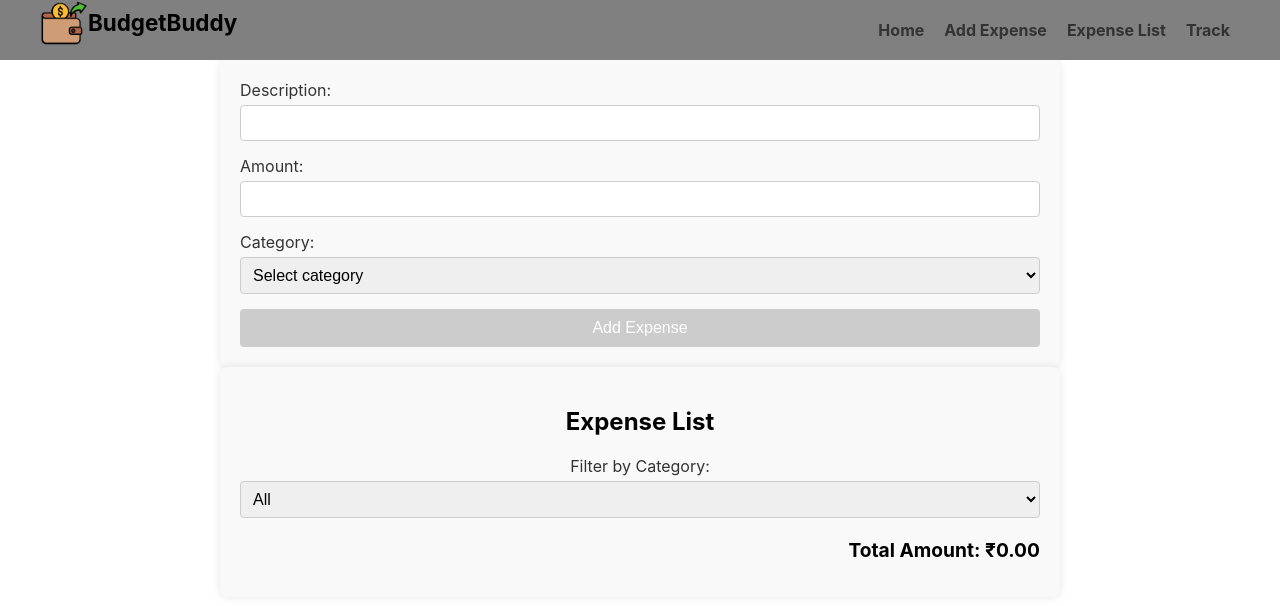
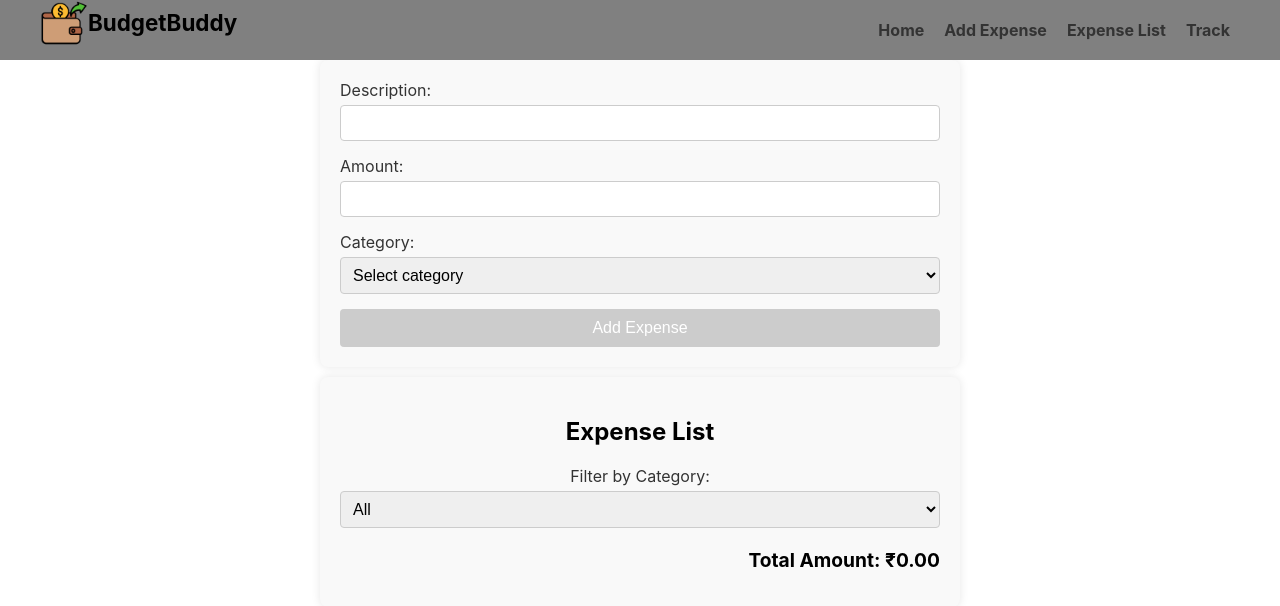
Before and after one commit to amlesh-kumar01/expense-tracker, a React (Create React App) app: page /track in a window 1280 px wide. Shown: the top 606 px of the page. Built offline with nearby package versions, Linux system fonts and the light colour scheme.

Commit message:
added Image to HeroSection

```diff
--- a/src/App.js
+++ b/src/App.js
@@ -8,7 +8,10 @@ import { BrowserRouter as Router, Route, Routes } from "react-router-dom";
 import React, { useState } from "react";
 
 function App() {
-  const [expenses, setExpenses] = useState([]);
+  const [expenses, setExpenses] = useState(() => {
+    const savedExpenses = localStorage.getItem('expenses');
+    return savedExpenses ? JSON.parse(savedExpenses) : [];
+  })
   useEffect(() => {
     localStorage.setItem("expenses", JSON.stringify(expenses));
   }, [expenses]);
--- a/src/components/AddExpenseForm.css
+++ b/src/components/AddExpenseForm.css
@@ -1,8 +1,8 @@
-/* Base styles */
+
 form {
     display: flex;
     flex-direction: column;
-    max-width: 800px;
+    max-width: 600px;
     margin: 0 auto;
     padding: 20px;
     background-color: #f9f9f9;
--- a/src/components/ExpenseList.css
+++ b/src/components/ExpenseList.css
@@ -1,10 +1,11 @@
 .expense-list {
-    max-width: 800px;
+    max-width: 600px;
     margin: 0 auto;
     padding: 20px;
     background-color: #f9f9f9;
     border-radius: 8px;
     box-shadow: 0 0 10px rgba(0, 0, 0, 0.1);
+    margin-top: 10px;
   }
 
   h2 {
--- a/src/components/HeroSection.css
+++ b/src/components/HeroSection.css
@@ -5,6 +5,7 @@
     justify-content: space-between;
     padding: 50px;
     background-color: #f0f0f0;
+
   }
 
   .hero-content {
--- a/src/components/HeroSection.js
+++ b/src/components/HeroSection.js
@@ -5,12 +5,12 @@ const HeroSection = () => {
   return (
     <section className="hero">
       <div className="hero-content">
-        <h1 className="hero-title">Welcome to Our Website</h1>
-        <p className="hero-description">Discover amazing features and benefits that will help you achieve great things.</p>
+        <h1 className="hero-title">Welcome to BudgetBuddy</h1>
+        <p className="hero-description">An Expense Tracker Website to track all you expenses.</p>
         <button className="hero-button">Get Started</button>
       </div>
       <div className="hero-image">
-        <img src="your-image-path.jpg" alt="Hero" />
+        <img src="/images/hero-section.jpg" alt="Hero" />
       </div>
     </section>
   );
--- a/src/components/Navbar.js
+++ b/src/components/Navbar.js
@@ -1,5 +1,4 @@
 import React, { useState } from "react";
-import ReactDOM from "react-dom";
 import { Link } from "react-router-dom";
 import "./Navbar.css";
 
```
Also changed, not shown: src/components/ExpenseList.js (+10 -0 lines), public/images/hero-section.jpg (added).
